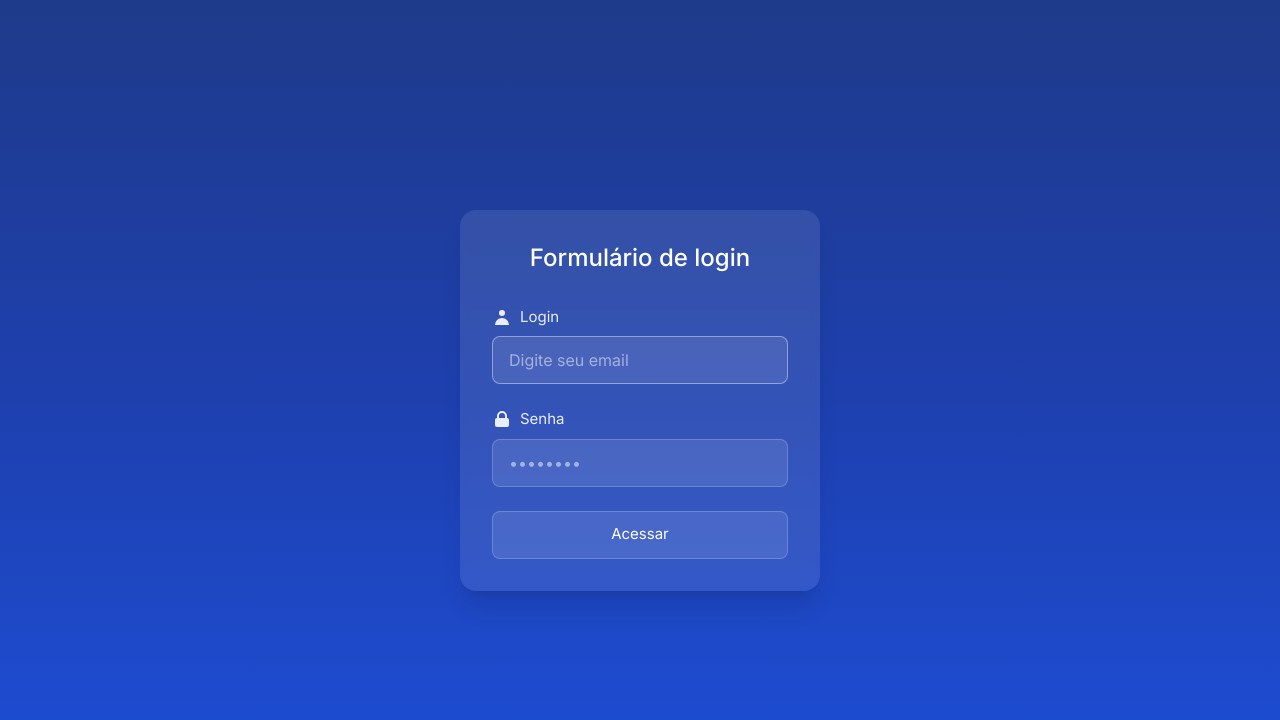
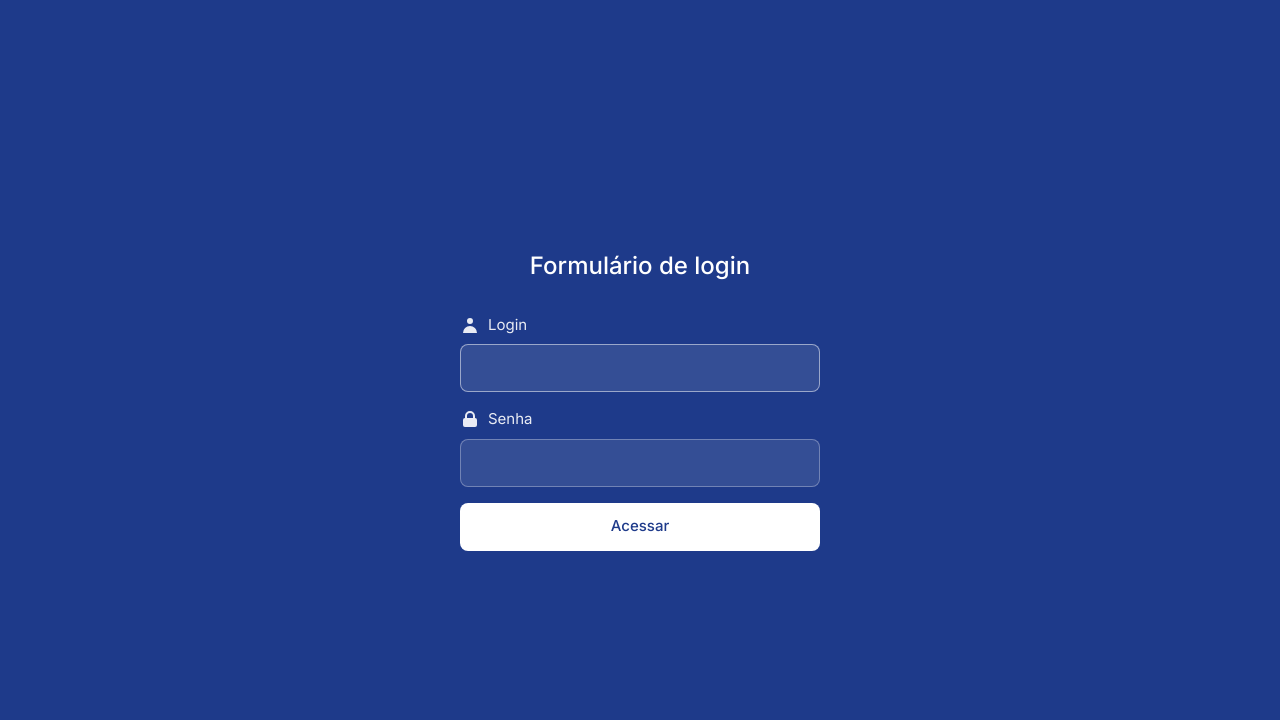
Before and after one commit to Teomed/teomed-app, a Next.js app in the folder frontend/: page /login in a window 1280 px wide. Shown: the top 720 px of the page. Built offline with nearby package versions, Linux system fonts and the light colour scheme.

Commit message:
style: ajusta visual da página de login conforme referência

```diff
--- a/frontend/src/app/login/page.tsx
+++ b/frontend/src/app/login/page.tsx
@@ -39,58 +39,56 @@ export default function Login() {
   };
 
   return (
-    <div className="min-h-screen bg-gradient-to-b from-blue-900 via-blue-800 to-blue-700 flex flex-col items-center justify-center px-4">
-      <div className="w-full max-w-[360px] flex flex-col items-center bg-white/10 backdrop-blur-sm rounded-2xl p-8 shadow-xl">
+    <div className="min-h-screen bg-[#1e3a8a] flex flex-col items-center justify-center px-4">
+      <div className="w-full max-w-[360px] flex flex-col items-center">
         <h2 className="text-2xl font-medium text-white mb-8">
           Formulário de login
         </h2>
 
-        <form onSubmit={handleSubmit} className="w-full space-y-6">
-          <div className="space-y-6">
-            <div className="relative">
-              <label htmlFor="email" className="block text-[15px] text-white/90 mb-2 flex items-center gap-2">
+        <form onSubmit={handleSubmit} className="w-full space-y-4">
+          <div className="space-y-4">
+            <div>
+              <div className="flex items-center gap-2 text-white/90 mb-2">
                 <svg className="w-5 h-5" fill="currentColor" viewBox="0 0 20 20">
                   <path d="M10 9a3 3 0 100-6 3 3 0 000 6zm-7 9a7 7 0 1114 0H3z" />
                 </svg>
-                Login
-              </label>
+                <span className="text-[15px]">Login</span>
+              </div>
               <input
                 type="email"
                 id="email"
                 value={email}
                 onChange={(e) => setEmail(e.target.value)}
-                className="w-full h-12 px-4 text-white bg-white/10 border border-white/20 rounded-lg focus:outline-none focus:border-white/40 transition-colors placeholder-white/50"
+                className="w-full h-12 px-4 text-white bg-white/10 border border-white/30 rounded-lg focus:outline-none focus:border-white/50 transition-colors"
                 required
                 disabled={isLoading}
                 autoComplete="email"
                 autoFocus
-                placeholder="Digite seu email"
               />
             </div>
 
-            <div className="relative">
-              <label htmlFor="password" className="block text-[15px] text-white/90 mb-2 flex items-center gap-2">
+            <div>
+              <div className="flex items-center gap-2 text-white/90 mb-2">
                 <svg className="w-5 h-5" fill="currentColor" viewBox="0 0 20 20">
                   <path fillRule="evenodd" d="M5 9V7a5 5 0 0110 0v2a2 2 0 012 2v5a2 2 0 01-2 2H5a2 2 0 01-2-2v-5a2 2 0 012-2zm8-2v2H7V7a3 3 0 016 0z" clipRule="evenodd" />
                 </svg>
-                Senha
-              </label>
+                <span className="text-[15px]">Senha</span>
+              </div>
               <input
                 type="password"
                 id="password"
                 value={password}
                 onChange={(e) => setPassword(e.target.value)}
-                className="w-full h-12 px-4 text-white bg-white/10 border border-white/20 rounded-lg focus:outline-none focus:border-white/40 transition-colors placeholder-white/50"
+                className="w-full h-12 px-4 text-white bg-white/10 border border-white/30 rounded-lg focus:outline-none focus:border-white/50 transition-colors"
                 required
                 disabled={isLoading}
                 autoComplete="current-password"
-                placeholder="••••••••"
               />
             </div>
           </div>
 
           {error && (
-            <div className="text-red-300 text-[13px] text-center">
+            <div className="text-red-300 text-[13px] text-center mt-4">
               {error}
             </div>
           )}
@@ -98,11 +96,11 @@ export default function Login() {
           <button
             type="submit"
             disabled={isLoading}
-            className="w-full h-12 bg-white/10 text-white text-[15px] rounded-lg hover:bg-white/20 transition-colors disabled:opacity-50 disabled:cursor-not-allowed border border-white/20"
+            className="w-full h-12 bg-white text-[#1e3a8a] text-[15px] font-medium rounded-lg hover:bg-white/90 transition-colors disabled:opacity-50 disabled:cursor-not-allowed mt-6"
           >
             {isLoading ? (
               <span className="inline-flex items-center">
-                <svg className="animate-spin -ml-1 mr-2 h-4 w-4 text-white" xmlns="http://www.w3.org/2000/svg" fill="none" viewBox="0 0 24 24">
+                <svg className="animate-spin -ml-1 mr-2 h-4 w-4 text-[#1e3a8a]" xmlns="http://www.w3.org/2000/svg" fill="none" viewBox="0 0 24 24">
                   <circle className="opacity-25" cx="12" cy="12" r="10" stroke="currentColor" strokeWidth="4"></circle>
                   <path className="opacity-75" fill="currentColor" d="M4 12a8 8 0 018-8V0C5.373 0 0 5.373 0 12h4zm2 5.291A7.962 7.962 0 014 12H0c0 3.042 1.135 5.824 3 7.938l3-2.647z"></path>
                 </svg>
```
